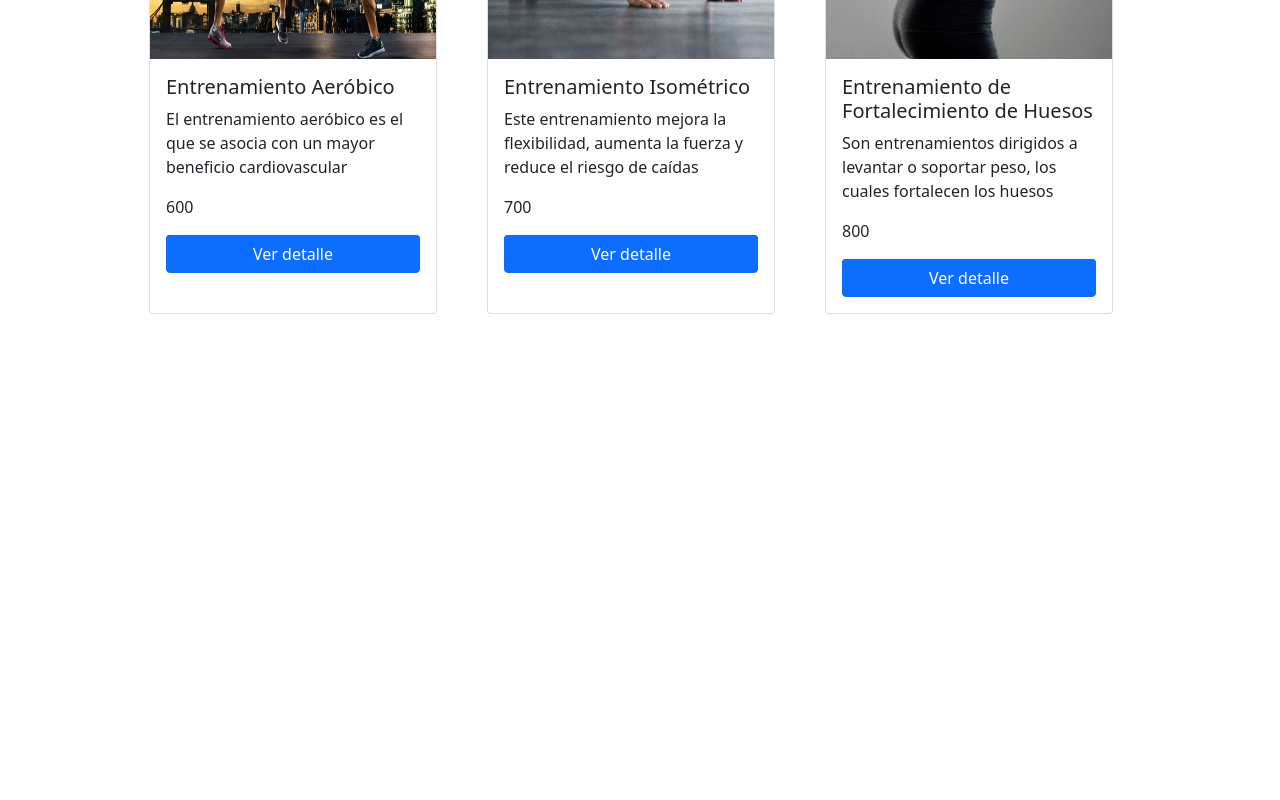
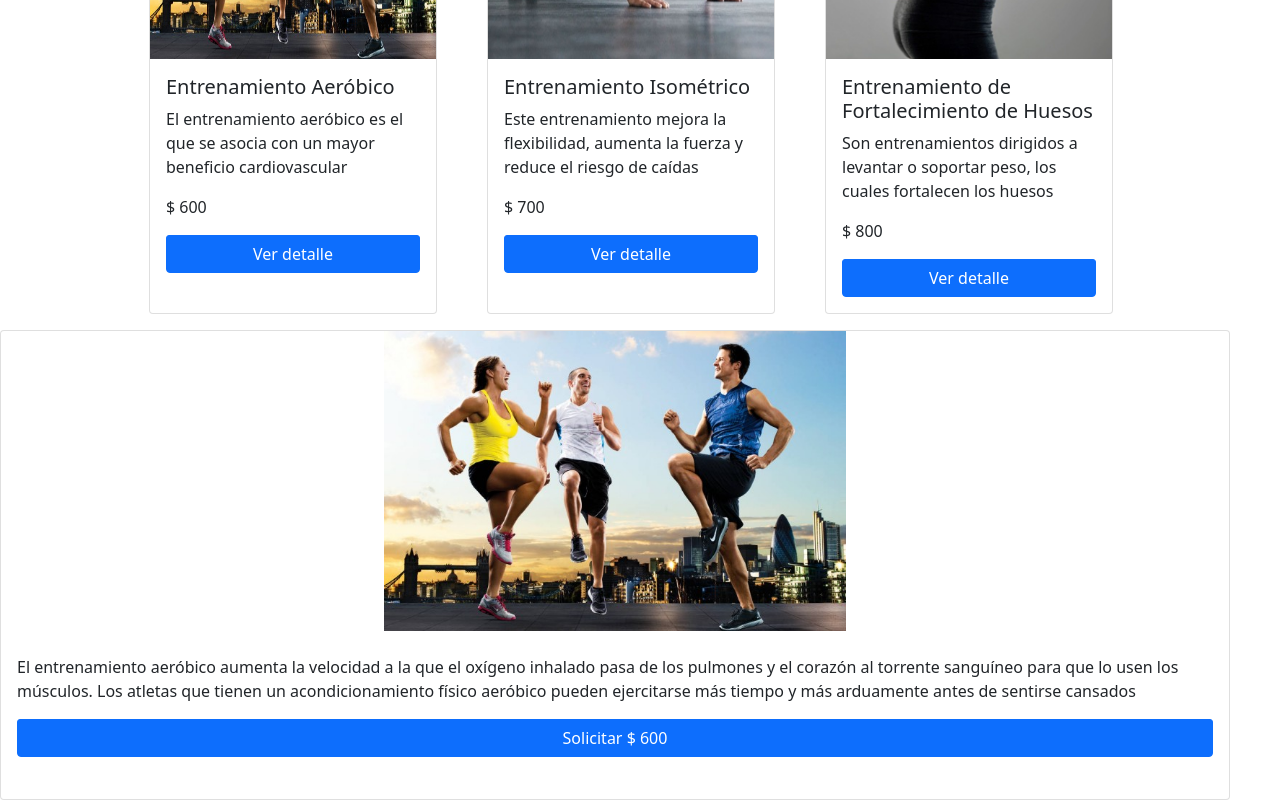
Before and after one commit to JaviMenga/BoschTeam, a React (Create React App) app: page / in a window 1280 px wide. Shown: the part 351-1151 px from the top of the page. Before the commit the page ends 800 px from the top, so only its background shows below. Built offline with nearby package versions, Linux system fonts and the light colour scheme.

Commit message:
ItemDetail added

```diff
--- a/src/App.jsx
+++ b/src/App.jsx
@@ -3,11 +3,13 @@ import 'bootstrap/dist/css/bootstrap.min.css'
 import 'bootstrap/dist/js/bootstrap.bundle.min'
 import NavBar from './components/NavBar/NavBar.jsx'
 import ItemListContainer from './containers/ItemListContainer.jsx'
+import ItemDetailContainer from './containers/ItemDetailContainer.jsx'
 
 function App() {
     return ( <div className = "App">
                 <NavBar/>
                 <ItemListContainer/>
+                <ItemDetailContainer/>
             </div>
     );
 }
--- a/src/components/Item/Item.jsx
+++ b/src/components/Item/Item.jsx
@@ -1,3 +1,4 @@
+
 const Item = (product) => {
     return(
         <div className="card" style={{width:"18rem", marginRight:50}}>
@@ -5,8 +6,8 @@ const Item = (product) => {
             <div className="card-body">
                 <h5 className="card-title">{product.title}</h5>
                 <p className="card-text">{product.description}</p>
-                <p className="card-text">{product.price}</p>
-                <a href="/#" className="btn btn-primary card-img-top">Ver detalle</a>
+                <p className="card-text">$ {product.price}</p>
+                <button className="btn btn-primary card-img-top"> Ver detalle</button>
             </div>
         </div>
     )
--- /dev/null
+++ b/src/components/ItemDetail/ItemDetail.jsx
@@ -0,0 +1,20 @@
+import { width } from "dom-helpers";
+
+const ItemDetail = ({title, detail, img, price}) =>{
+
+
+    return(
+
+        <div className="card" style={{height:470, marginRight:50, alignItems:"center"}}>
+            <img src={img}  style={{ height:300}} alt="Imagen de entrenamiento"/>
+            <div className="card-body">
+                <h5 className="card-title">{title}</h5>
+                <p className="card-text">{detail}</p>
+                <button className="btn btn-primary card-img-top"> Solicitar $ {price}</button>
+            </div>
+        </div>
+
+    )
+}
+
+export default ItemDetail;
--- /dev/null
+++ b/src/containers/ItemDetailContainer.jsx
@@ -0,0 +1,30 @@
+import ItemDetail from "../components/ItemDetail/ItemDetail.jsx"
+import {useState, useEffect} from 'react'
+import {getItem} from '../products'
+
+const ItemDetailContainer = () => {
+
+    const [listItem, setListItem]=useState([])
+
+    useEffect(()=>{
+        const list = getItem()
+
+        list.then(response=>{
+            setListItem(response)
+        })
+        return (()=>{
+            setListItem([])
+        })
+    },[])
+
+
+// Contenedor
+    return (
+        <div>
+            <ItemDetail title={listItem.title} detail={listItem.detail} img={listItem.img} price={listItem.price}/>
+        </div>
+    )
+}
+
+
+export default ItemDetailContainer;
--- a/src/products.jsx
+++ b/src/products.jsx
@@ -1,11 +1,10 @@
 
 const products = [
-    {id:1, name:"Entrenamiento Aeróbico", description:"El entrenamiento aeróbico es el que se asocia con un mayor beneficio cardiovascular", price: 600, img: require("./assets/img1.jpg").default},
-    {id:2, name:"Entrenamiento Isométrico", description:"Este entrenamiento mejora la flexibilidad, aumenta la fuerza y reduce el riesgo de caídas",  price: 700, img: require("./assets/img2.jpg").default},
-    {id:3, name:"Entrenamiento de Fortalecimiento de Huesos", description:"Son entrenamientos dirigidos a levantar o soportar peso, los cuales fortalecen los huesos",  price: 800, img: require("./assets/img3.jpg").default}
+    {id:1, name:"Entrenamiento Aeróbico", description:"El entrenamiento aeróbico es el que se asocia con un mayor beneficio cardiovascular", price: 600, img: require("./assets/img1.jpg").default, detail: "El entrenamiento aeróbico aumenta la velocidad a la que el oxígeno inhalado pasa de los pulmones y el corazón al torrente sanguíneo para que lo usen los músculos. Los atletas que tienen un acondicionamiento físico aeróbico pueden ejercitarse más tiempo y más arduamente antes de sentirse cansados"},
+    {id:2, name:"Entrenamiento Isométrico", description:"Este entrenamiento mejora la flexibilidad, aumenta la fuerza y reduce el riesgo de caídas",  price: 700, img: require("./assets/img2.jpg").default, detail:"Los ejercicios isométricos son contracciones de un músculo o grupo de músculos específico. Durante los ejercicios isométricos, el músculo no cambia de largo de manera obvia, y la articulación afectada no se mueve. Los ejercicios isométricos ayudan a mantener la fuerza."},
+    {id:3, name:"Entrenamiento de Fortalecimiento de Huesos", description:"Son entrenamientos dirigidos a levantar o soportar peso, los cuales fortalecen los huesos",  price: 800, img: require("./assets/img3.jpg").default, detail:"Estos incluyen levantar pesas, caminar, hacer senderismo, correr, subir escaleras, jugar tenis y bailar. Los ejercicios de resistencia, como levantar pesas, también pueden fortalecer los huesos."}
 ]
 
-products.map(p=>(console.log(p.img)))
 
 // Promise con mi array de productos
 export const getProduct = () => {
@@ -13,3 +12,9 @@ export const getProduct = () => {
       setTimeout(()=> resolve(products), 3000)
     })
 }
+
+export const getItem = () => {
+  return new Promise((resolve,reject)=>{
+    setTimeout(()=> resolve(products[0]), 2000)
+  })
+}
```
